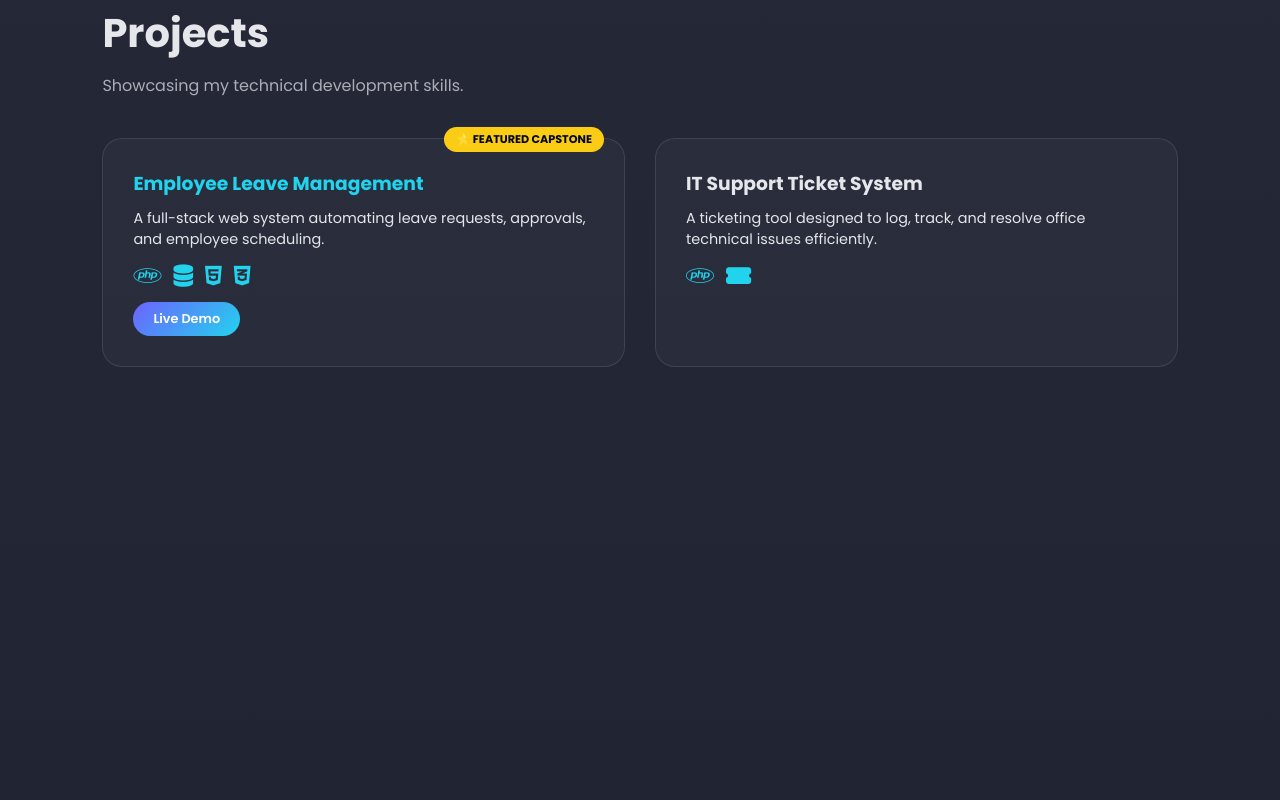
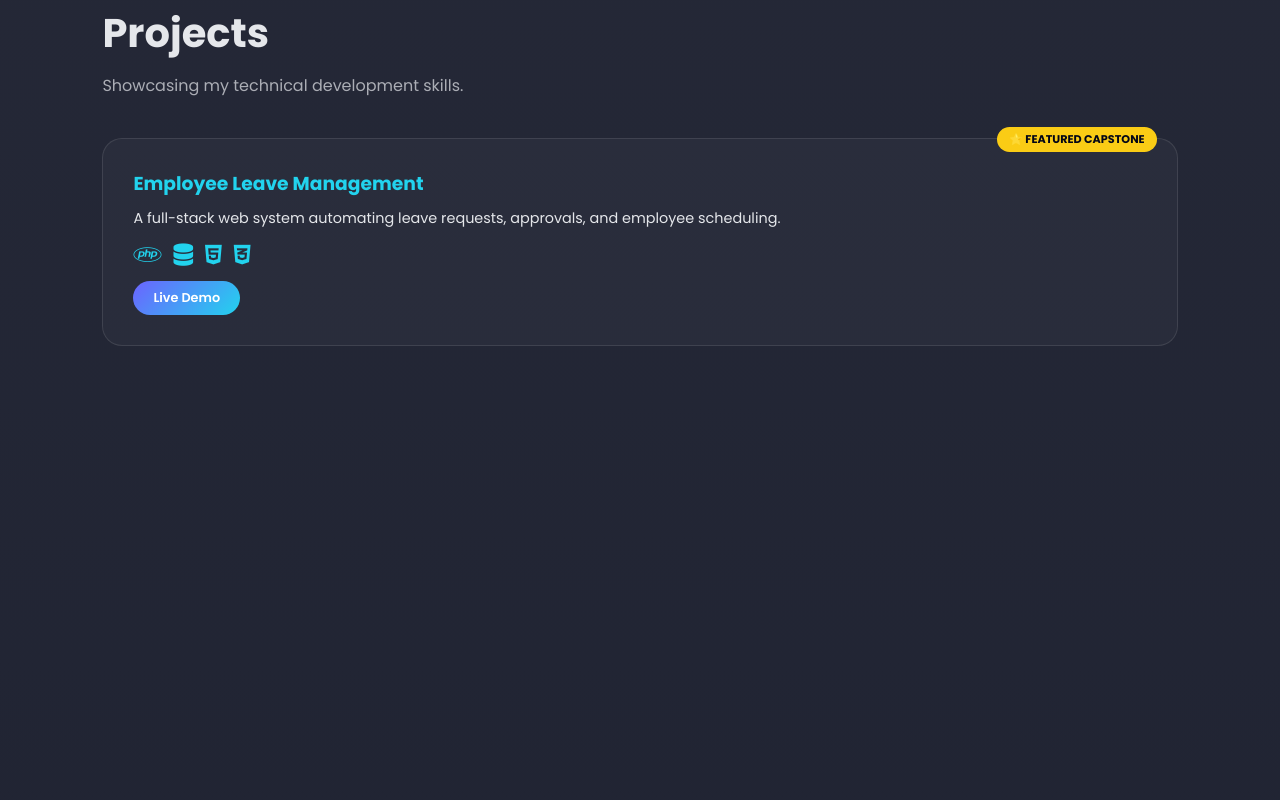
Before and after one commit to tyron30/My-Portfolio, a plain HTML site: page index.html in a window 1280 px wide. Shown: the part 917-1717 px from the top of the page. Drawn offline with Linux system fonts and the light colour scheme.

Commit message:
Update index.html

```diff
--- a/index.html
+++ b/index.html
@@ -197,16 +197,6 @@
         </div>
         <a href="https://mcdo.infinityfreeapp.com" target="_blank" class="btn" style="padding: 8px 20px; font-size: 0.8rem;">Live Demo</a>
       </div>
-
-      <div class="card">
-        <h3>IT Support Ticket System</h3>
-        <p style="font-size: 0.9rem; margin-top: 10px;">A ticketing tool designed to log, track, and resolve office technical issues efficiently.</p>
-        <div class="tech-stack">
-          <i class="fab fa-php"></i>
-          <i class="fas fa-ticket-alt"></i>
-        </div>
-      </div>
-    </div>
   </section>
 
   <section id="certificates" class="reveal">
@@ -233,7 +223,7 @@
         <ul class="cert-list">
           <li>Omada Certified (OCNA) <a href="Omada Certificate_Template_A4_OCNA Wireless_Tyron Del Valle.pdf" target="_blank" class="view-proof">Proof</a></li>
           <li>VIGI Security (VCSA) <a href="VIGI Certificates_Template_A4 size_VCSA_Tyron Del Valle.pdf" target="_blank" class="view-proof">Proof</a></li>
-         <li>Cybersecurity Completion <a href="Cybersecurity.pdf" target="_blank" class="view-proof">Proof</a></li>
+         <li>Cybersecurity<a href="Cybersecurity.pdf" target="_blank" class="view-proof">Proof</a></li>
         </ul>
       </div>
 
```
